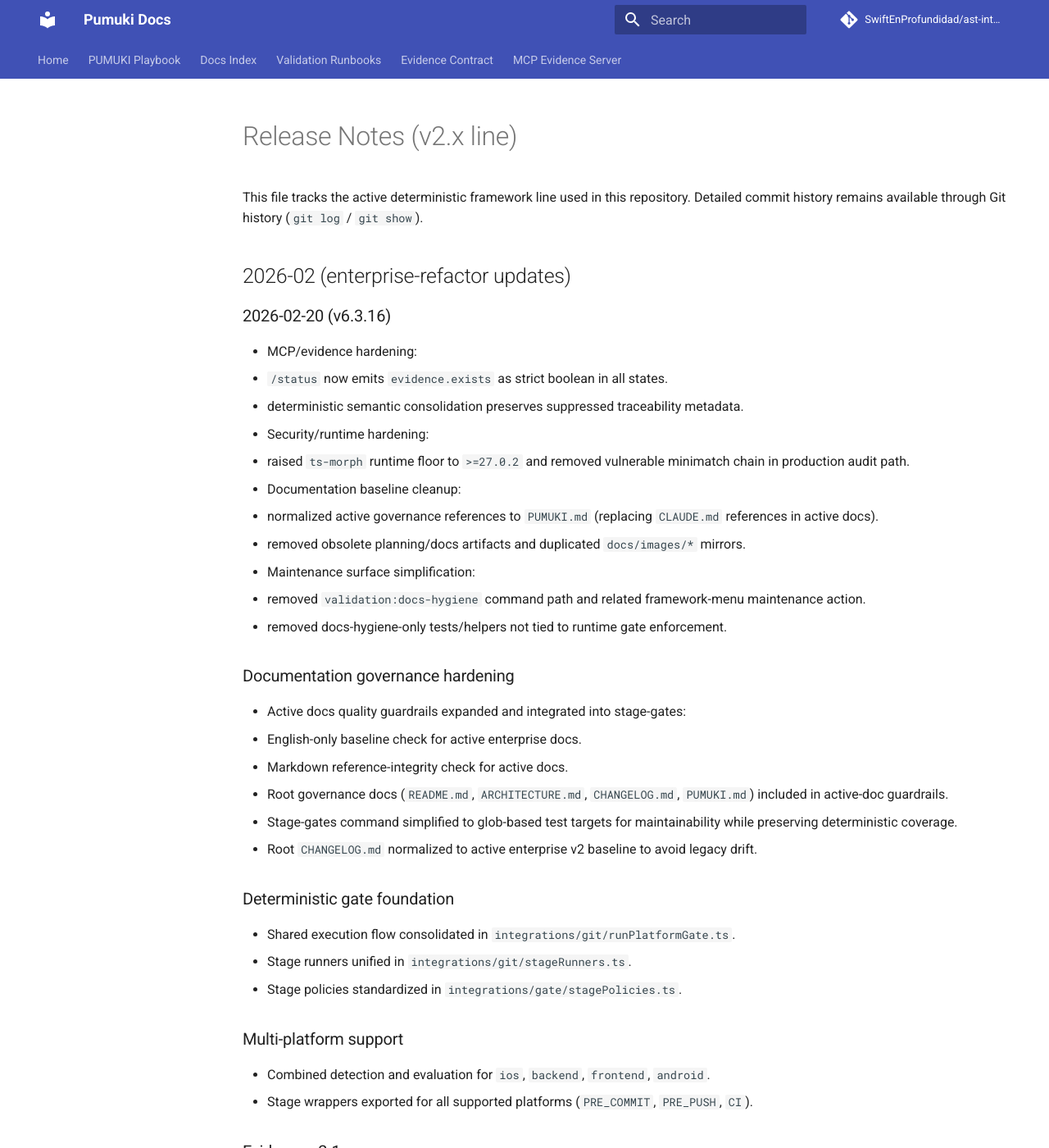
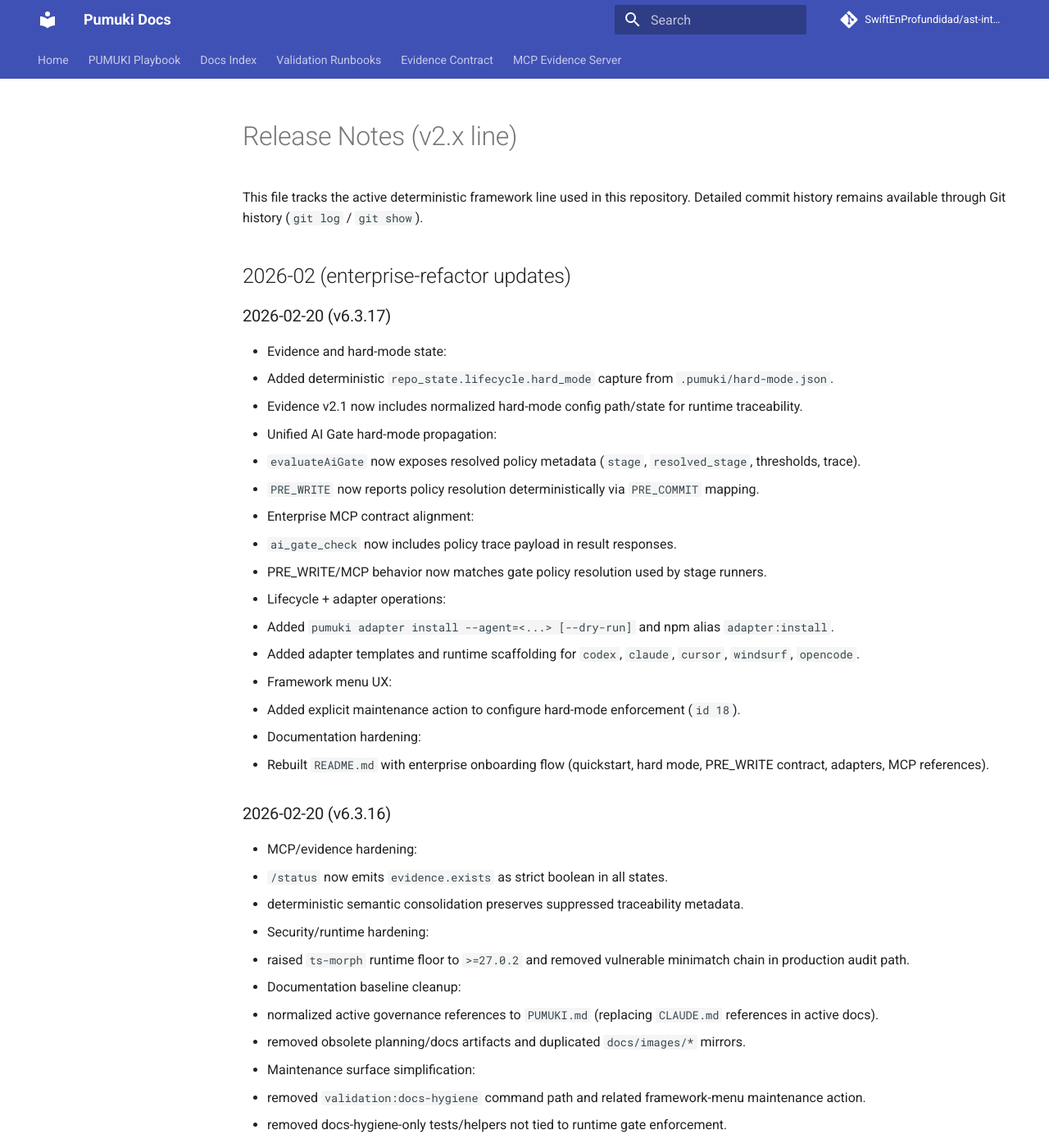
Before and after one commit to SwiftEnProfundidad/ast-intelligence-hooks, an MkDocs documentation site: the page built from docs/RELEASE_NOTES.md, in a window 1280 px wide and 1400 px high. Shown: the whole window at 82% size. Built offline with MkDocs 1.6.1 and Material for MkDocs 9.7.7, drawn with Linux system fonts in a browser that asks for light colours; comment, search, counter and statistics services are not loaded.

Commit message:
release: 6.3.17

```diff
--- a/docs/RELEASE_NOTES.md
+++ b/docs/RELEASE_NOTES.md
@@ -4,6 +4,25 @@ This file tracks the active deterministic framework line used in this repository
 Detailed commit history remains available through Git history (`git log` / `git show`).
 
 ## 2026-02 (enterprise-refactor updates)
+
+### 2026-02-20 (v6.3.17)
+
+- Evidence and hard-mode state:
+  - Added deterministic `repo_state.lifecycle.hard_mode` capture from `.pumuki/hard-mode.json`.
+  - Evidence v2.1 now includes normalized hard-mode config path/state for runtime traceability.
+- Unified AI Gate hard-mode propagation:
+  - `evaluateAiGate` now exposes resolved policy metadata (`stage`, `resolved_stage`, thresholds, trace).
+  - `PRE_WRITE` now reports policy resolution deterministically via `PRE_COMMIT` mapping.
+- Enterprise MCP contract alignment:
+  - `ai_gate_check` now includes policy trace payload in result responses.
+  - PRE_WRITE/MCP behavior now matches gate policy resolution used by stage runners.
+- Lifecycle + adapter operations:
+  - Added `pumuki adapter install --agent=<...> [--dry-run]` and npm alias `adapter:install`.
+  - Added adapter templates and runtime scaffolding for `codex`, `claude`, `cursor`, `windsurf`, `opencode`.
+- Framework menu UX:
+  - Added explicit maintenance action to configure hard-mode enforcement (`id 18`).
+- Documentation hardening:
+  - Rebuilt `README.md` with enterprise onboarding flow (quickstart, hard mode, PRE_WRITE contract, adapters, MCP references).
 
 ### 2026-02-20 (v6.3.16)
 
--- a/package.json
+++ b/package.json
@@ -1,6 +1,6 @@
 {
   "name": "pumuki",
-  "version": "6.3.16",
+  "version": "6.3.17",
   "description": "Enterprise-grade AST Intelligence System with multi-platform support (iOS, Android, Backend, Frontend) and Feature-First + DDD + Clean Architecture enforcement. Includes dynamic violations API for intelligent querying.",
   "main": "index.js",
   "bin": {
```
Also changed, not shown: CHANGELOG.md (+20 -0 lines), docs/REFRACTOR_PROGRESS.md (+2 -1 lines), 2 other files.
